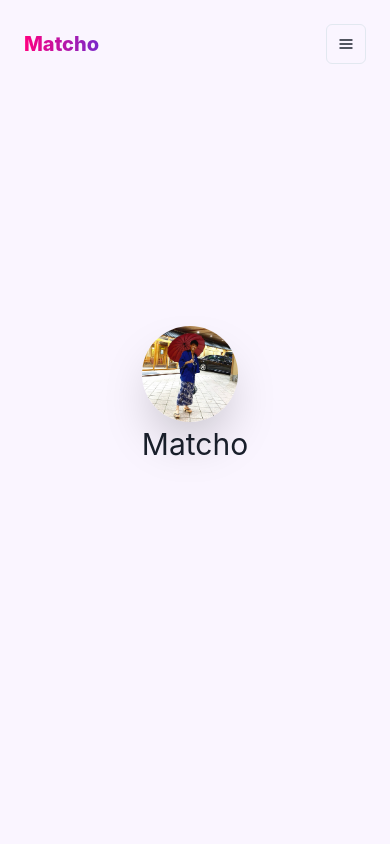
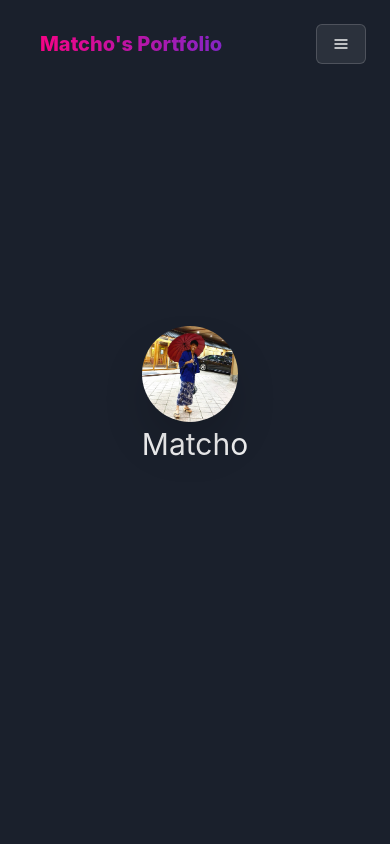
Before and after one commit to 10matcho27/MyPortforio, a Next.js app: page / in a window 390 px wide. Shown: the top 844 px of the page. Built offline with nearby package versions, Linux system fonts and the light colour scheme.

Commit message:
add dark mode and change HamburgerMenu to Drawer

```diff
--- a/package.json
+++ b/package.json
@@ -18,6 +18,7 @@
     "next": "12.2.4",
     "react": "18.2.0",
     "react-dom": "18.2.0",
+    "react-feather": "^2.0.10",
     "styled-components": "^5.3.5"
   },
   "devDependencies": {
--- a/src/components/layouts/footer.js
+++ b/src/components/layouts/footer.js
@@ -2,7 +2,7 @@ import { Box, Heading, Flex, Text, Button, Image, Center, Stack, Divider, Contai
 
 export default function Footer() {
     return (
-        <Container bgColor="purple.100" shadow="lg">
+        <Container>
             <Divider />
             <Stack
                 pt="4"
--- a/src/components/layouts/header.js
+++ b/src/components/layouts/header.js
@@ -1,10 +1,17 @@
 import { Box, Heading, Flex, Text, Button } from "@chakra-ui/react";
+import React from 'react'
+import Link from 'next/link';
 import {
     AddIcon,
     HamburgerIcon,
     ExternalLinkIcon,
     RepeatIcon,
-    EditIcon
+    EditIcon ,
+    MoonIcon,
+    SunIcon,
+    Tooltip,
+    Cus,
+    Tag
 } from '@chakra-ui/icons'
 import {
     Menu,
@@ -16,11 +23,10 @@ import {
     useColorModeValue,
 } from '@chakra-ui/react'
 
-import { StyleColorMode } from "/src/lib/colorMode.js"
+import OpenDrawer from "../../lib/drawer";
 
 export default function Header() {
-    const { toggleColorMode } = useColorMode()
-
+    const { colorMode, toggleColorMode } = useColorMode()
     const bg = useColorModeValue('red.500', 'red.200')
     const color = useColorModeValue('white', 'gray.800')
 
@@ -33,38 +39,26 @@ export default function Header() {
             padding="1.5rem"
             color="black"
         >
-            <Box>
-                <Text
-                    bgGradient='linear(to-l, #7928CA, #FF0080)'
-                    bgClip='text'
-                    fontSize='20px'
-                    fontWeight='extrabold'
-                    >
-                    Matcho
-                    </Text>
-            </Box>
-            <Menu shadow="lg">
-                <MenuButton
-                as={IconButton}
-                aria-label='Options'
-                icon={<HamburgerIcon />}
-                variant='outline'
-                />
-                <MenuList>
-                <MenuItem icon={<AddIcon />} command='a'>
-                New Tab
-                </MenuItem>
-                <MenuItem icon={<ExternalLinkIcon />} command='i'>
-                New Window
-                </MenuItem>
-                <MenuItem icon={<RepeatIcon />} command='u'>
-                Open Closed Tab
-                </MenuItem>
-                <MenuItem icon={<EditIcon />} command='e'>
-                Open File...
-                </MenuItem>
-                </MenuList>
-            </Menu>
+            <Link href="/">
+                {/* <Tooltip label='Go back to home'> */}
+                    <Button
+                        bgClip='text'
+                        bgGradient='linear(to-l, #7928CA, #FF0080)'
+                        _hover={{
+                            bgGradient: 'linear(to-r, red.500, yellow.500)',
+                        }}
+
+                        fontSize='20px'
+                        fontWeight='extrabold'
+                        variant='ghost'
+                        >
+                        Matcho&apos;s Portfolio
+                    </Button>
+                {/* </Tooltip> */}
+            </Link>
+
+            <OpenDrawer/>
         </Flex>
+
     );
 }
--- a/src/components/layouts/main.js
+++ b/src/components/layouts/main.js
@@ -7,7 +7,6 @@ const Layout = ({ children, router }) => {
 
   return (
     <>
-      <Box as="main" pb={8} bgColor="purple.50">
       <Header />
         <Head>
             <meta name="viewport" content="width=device-width, initial-scale=1"/>
@@ -16,7 +15,6 @@ const Layout = ({ children, router }) => {
         <Container maxW="container.md" pt={14} >
             {children}
         </Container>
-      </Box>
       <Footer />
     </>
   )
--- a/src/lib/colorMode.js
+++ /dev/null
@@ -1,20 +0,0 @@
-import { Box, Button, useColorMode, useColorModeValue, } from "@chakra-ui/react"
-
-function StyleColorMode() {
-    const { toggleColorMode } = useColorMode()
-
-    const bg = useColorModeValue('red.500', 'red.200')
-    const color = useColorModeValue('white', 'gray.800')
-
-    return (
-      <>
-        <Box mb={4} bg={bg} color={color}>
-          This box&apos;s style will change based on the color mode.
-        </Box>
-        <Button size='sm' onClick={toggleColorMode}>
-          Toggle Mode
-        </Button>
-      </>
-    )
-  }
-  export default StyleColorMode
--- /dev/null
+++ b/src/lib/theme.js
@@ -0,0 +1,15 @@
+// theme.js
+
+// 1. import `extendTheme` function
+import { extendTheme } from '@chakra-ui/react'
+
+// 2. Add your color mode config
+const config = {
+    initialColorMode: "dark",
+    useSystemColorMode: true
+}
+
+// 3. extend the theme
+const theme = extendTheme({ config })
+
+export default theme
--- /dev/null
+++ b/src/pages/_document.js
@@ -0,0 +1,21 @@
+// pages/_document.js
+
+import { ColorModeScript } from '@chakra-ui/react'
+import NextDocument, { Html, Head, Main, NextScript } from 'next/document'
+import theme from '../lib/theme'
+
+export default class Document extends NextDocument {
+  render() {
+    return (
+      <Html lang='en'>
+        <Head />
+        <body>
+          {/* 👇 Here's the script */}
+          <ColorModeScript initialColorMode={theme.config.initialColorMode} />
+          <Main />
+          <NextScript />
+        </body>
+      </Html>
+    )
+  }
+}
--- a/src/pages/index.js
+++ b/src/pages/index.js
@@ -1,7 +1,5 @@
 import Head from 'next/head'
-import Image from 'next/image'
 import styles from '../styles/Home.module.css'
-import Script from 'next/script'
 import {
   Avatar,
   AvatarBadge,
@@ -29,6 +27,7 @@ import {
   MenuOptionGroup,
   MenuDivider,
   IconButton,
+  Button,
  } from '@chakra-ui/react'
 
 import {motion} from 'framer-motion'
```
Also changed, not shown: src/lib/drawer.js (added), 1 other file (tests, documents, lock files or other folders).
